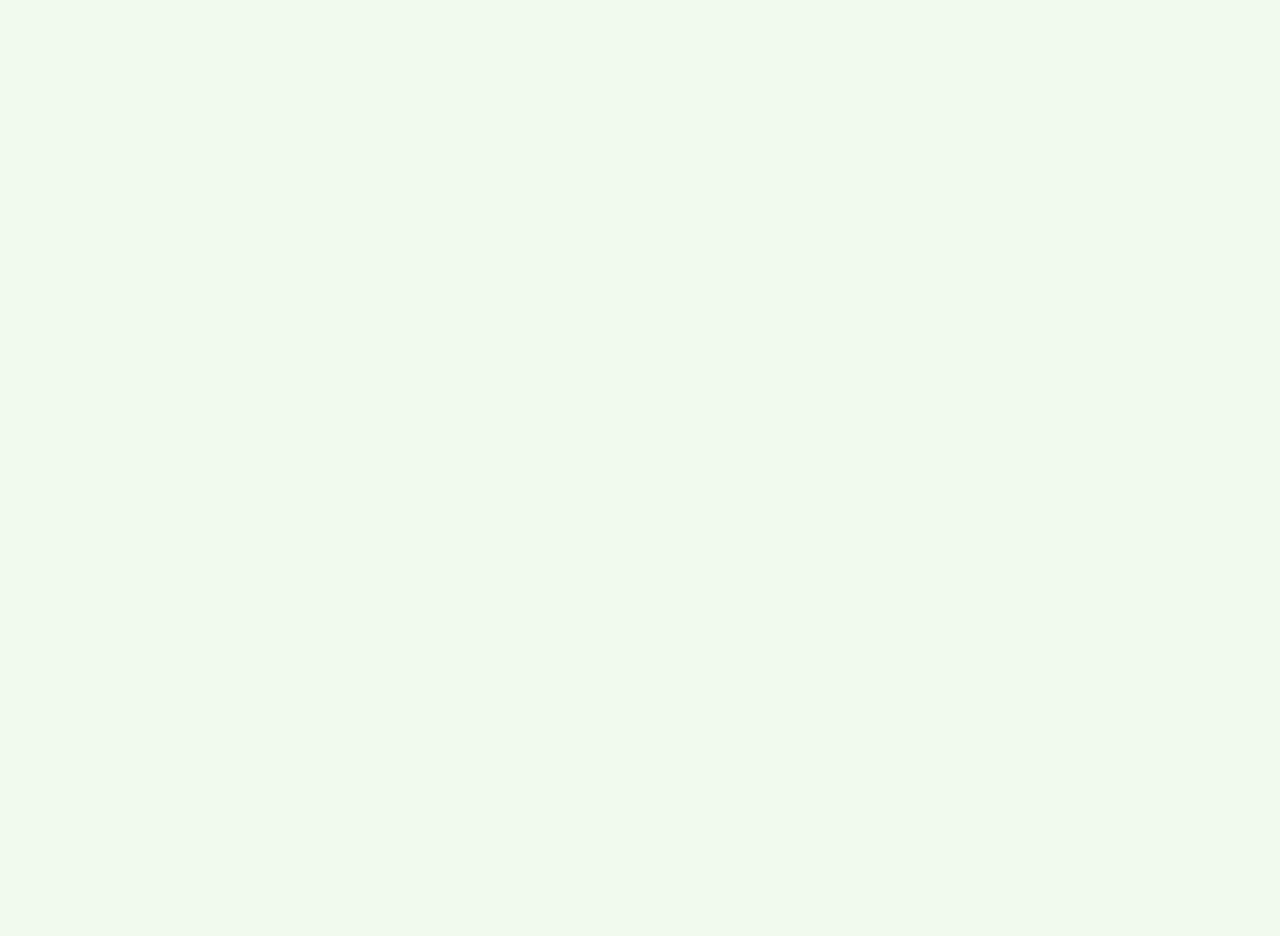
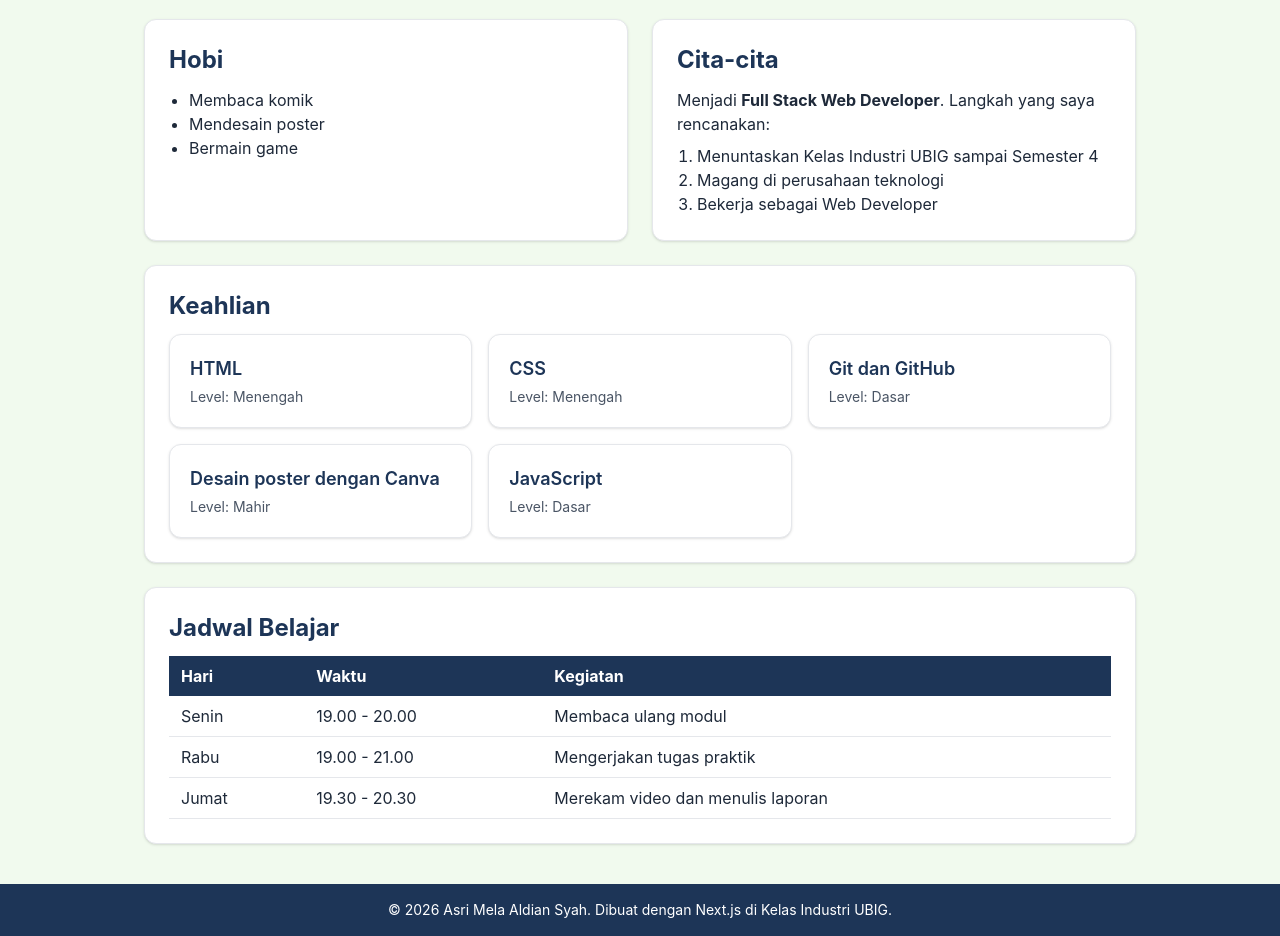
Before and after one commit to asrimela14410-crypto/portofolio-next, a Next.js app: page / in a window 1280 px wide. Shown: the part 340-1276 px from the top of the page. Before the commit the page ends 800 px from the top, so only its background shows below. Built offline with nearby package versions, Linux system fonts and the light colour scheme.

Commit message:
feat: tambah footer dengan tahun otomatis

```diff
--- a/src/app/layout.js
+++ b/src/app/layout.js
@@ -1,5 +1,6 @@
 import { Geist, Geist_Mono } from "next/font/google";
 import "./globals.css";
+import Footer from "@/components/Footer";
 
 const geistSans = Geist({
   variable: "--font-geist-sans",
@@ -22,7 +23,10 @@ export default function RootLayout({ children }) {
       lang="id"
       className={`${geistSans.variable} ${geistMono.variable} h-full antialiased`}
     >
-      <body className="min-h-full flex flex-col bg-latar text-gray-800">{children}</body>
+      <body className="min-h-full flex flex-col bg-latar text-gray-800">
+        {children}
+        <Footer />
+      </body>
     </html>
   );
 }
--- a/src/app/page.js
+++ b/src/app/page.js
@@ -1,12 +1,93 @@
 import Hero from "@/components/Hero";
+import SkillCard from "@/components/SkillCard";
+import Kartu from "@/components/Kartu";
+
+const skills = [
+  { nama: "HTML", level: "Menengah" },
+  { nama: "CSS", level: "Menengah" },
+  { nama: "Git dan GitHub", level: "Dasar" },
+  { nama: "Desain poster dengan Canva", level: "Mahir" },
+  { nama: "JavaScript", level: "Dasar" },
+];
+
+const hobi = ["Membaca komik", "Mendesain poster", "Bermain game"];
+
+const rencana = [
+  "Menuntaskan Kelas Industri UBIG sampai Semester 4",
+  "Magang di perusahaan teknologi",
+  "Bekerja sebagai Web Developer",
+];
+
+const jadwal = [
+  { hari: "Senin", waktu: "19.00 - 20.00", kegiatan: "Membaca ulang modul" },
+  { hari: "Rabu", waktu: "19.00 - 21.00", kegiatan: "Mengerjakan tugas praktik" },
+  { hari: "Jumat", waktu: "19.30 - 20.30", kegiatan: "Merekam video dan menulis laporan" },
+];
 
 export default function Home() {
   return (
-    <main>
+    <main className="mx-auto max-w-5xl px-4 py-10">
       <Hero
         nama="Asri Mela Aldian Syah"
         tagline="Siswa kelas XI SMKN, calon Junior Web Developer di Kelas Industri UBIG."
       />
+
+      <div className="mt-10 flex flex-col gap-6">
+        <Kartu judul="Tentang Saya">
+          <p>Tulis 2 sampai 3 kalimat tentang dirimu di sini.</p>
+        </Kartu>
+
+        <div className="grid gap-6 md:grid-cols-2">
+          <Kartu judul="Hobi">
+            <ul className="list-disc pl-5">
+              {hobi.map((item) => (
+                <li key={item}>{item}</li>
+              ))}
+            </ul>
+          </Kartu>
+
+          <Kartu judul="Cita-cita">
+            <p>
+              Menjadi <strong>Full Stack Web Developer</strong>. Langkah yang
+              saya rencanakan:
+            </p>
+            <ol className="mt-2 list-decimal pl-5">
+              {rencana.map((item) => (
+                <li key={item}>{item}</li>
+              ))}
+            </ol>
+          </Kartu>
+        </div>
+
+        <Kartu judul="Keahlian">
+          <div className="grid gap-4 md:grid-cols-3">
+            {skills.map((skill) => (
+              <SkillCard key={skill.nama} nama={skill.nama} level={skill.level} />
+            ))}
+          </div>
+        </Kartu>
+
+        <Kartu judul="Jadwal Belajar">
+          <table className="w-full text-left">
+            <thead className="bg-utama text-white">
+              <tr>
+                <th className="px-3 py-2">Hari</th>
+                <th className="px-3 py-2">Waktu</th>
+                <th className="px-3 py-2">Kegiatan</th>
+              </tr>
+            </thead>
+            <tbody>
+              {jadwal.map((j) => (
+                <tr key={j.hari} className="border-b border-gray-200">
+                  <td className="px-3 py-2">{j.hari}</td>
+                  <td className="px-3 py-2">{j.waktu}</td>
+                  <td className="px-3 py-2">{j.kegiatan}</td>
+                </tr>
+              ))}
+            </tbody>
+          </table>
+        </Kartu>
+      </div>
     </main>
   );
 }
--- /dev/null
+++ b/src/components/Footer.jsx
@@ -0,0 +1,9 @@
+export default function Footer() {
+  const tahun = new Date().getFullYear();
+
+  return (
+    <footer className="mt-auto bg-utama px-4 py-4 text-center text-sm text-white">
+      &copy; {tahun} Asri Mela Aldian Syah. Dibuat dengan Next.js di Kelas Industri UBIG.
+    </footer>
+  );
+}
```
